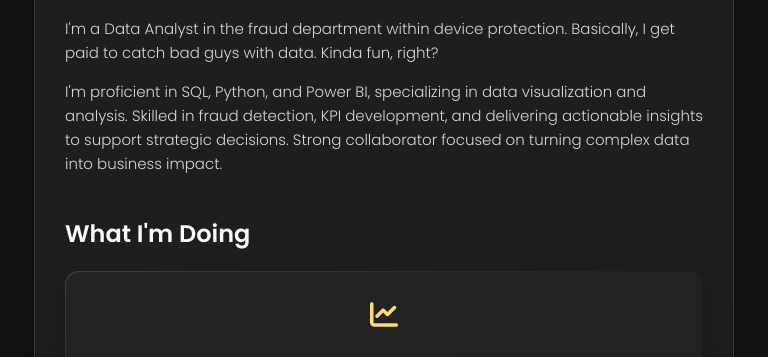
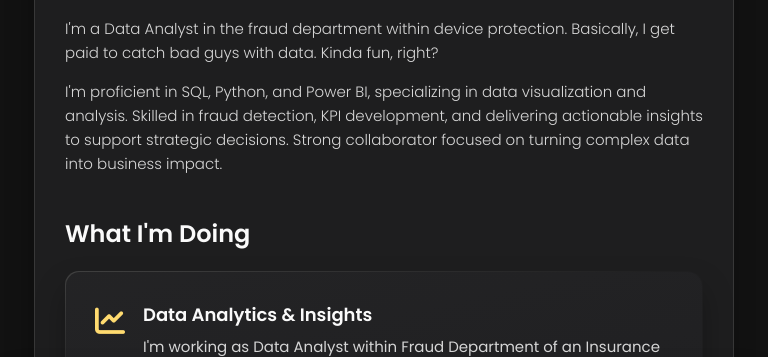
Before and after one commit to vishnusharmakp/vishnusharmakp.github.io, a plain HTML site: page index.html in a window 768 px wide. Both pictures are taken after a click on the button "About". Shown: the part 372-729 px from the top of the page. Drawn offline with Linux system fonts and the light colour scheme.

Commit message:
Update navigation error

```diff
--- a/assets/css/style.css
+++ b/assets/css/style.css
@@ -1418,6 +1418,7 @@ textarea.form-input::-webkit-resizer { display: none; }
   .about-text { margin-bottom: 40px; }
 
   /* service */
+
   .service-item {
     display: flex;
     justify-content: flex-start;
@@ -1426,28 +1427,12 @@ textarea.form-input::-webkit-resizer { display: none; }
     padding: 30px;
   }
 
-  @media (max-width: 768px) {
-    .service-item {
-      flex-direction: column;
-      align-items: center;
-      text-align: center;
-    }
-
-    .service-content-box {
-      text-align: center;
-    }
-
-    .service-icon-box {
-      margin-bottom: 10px;
-    }
-
-    .service-icon-box i {
-      font-size: 28px !important;
-    }
-  }
-
-
-
+  .service-icon-box {
+    margin-bottom: 0;
+    margin-top: 5px;
+  }
+
+  .service-content-box { text-align: left; }
 
   /* testimonials */
 
--- a/assets/js/script.js
+++ b/assets/js/script.js
@@ -136,27 +136,26 @@ for (let i = 0; i < formInputs.length; i++) {
 
 
 
-// page navigation variables
 const navigationLinks = document.querySelectorAll("[data-nav-link]");
 const pages = document.querySelectorAll("[data-page]");
 
-// add event to all nav link
 for (let i = 0; i < navigationLinks.length; i++) {
   navigationLinks[i].addEventListener("click", function () {
 
-    for (let i = 0; i < pages.length; i++) {
-      if (this.innerHTML.toLowerCase() === pages[i].dataset.page) {
-        pages[i].classList.add("active");
+    for (let j = 0; j < pages.length; j++) {
+      if (this.innerHTML.toLowerCase() === pages[j].dataset.page) {
+        pages[j].classList.add("active");
         navigationLinks[i].classList.add("active");
         window.scrollTo(0, 0);
       } else {
-        pages[i].classList.remove("active");
-        navigationLinks[i].classList.remove("active");
+        pages[j].classList.remove("active");
+        navigationLinks[j].classList.remove("active");
       }
     }
 
   });
 }
+
 
 
 document.addEventListener("DOMContentLoaded", function () {
```
